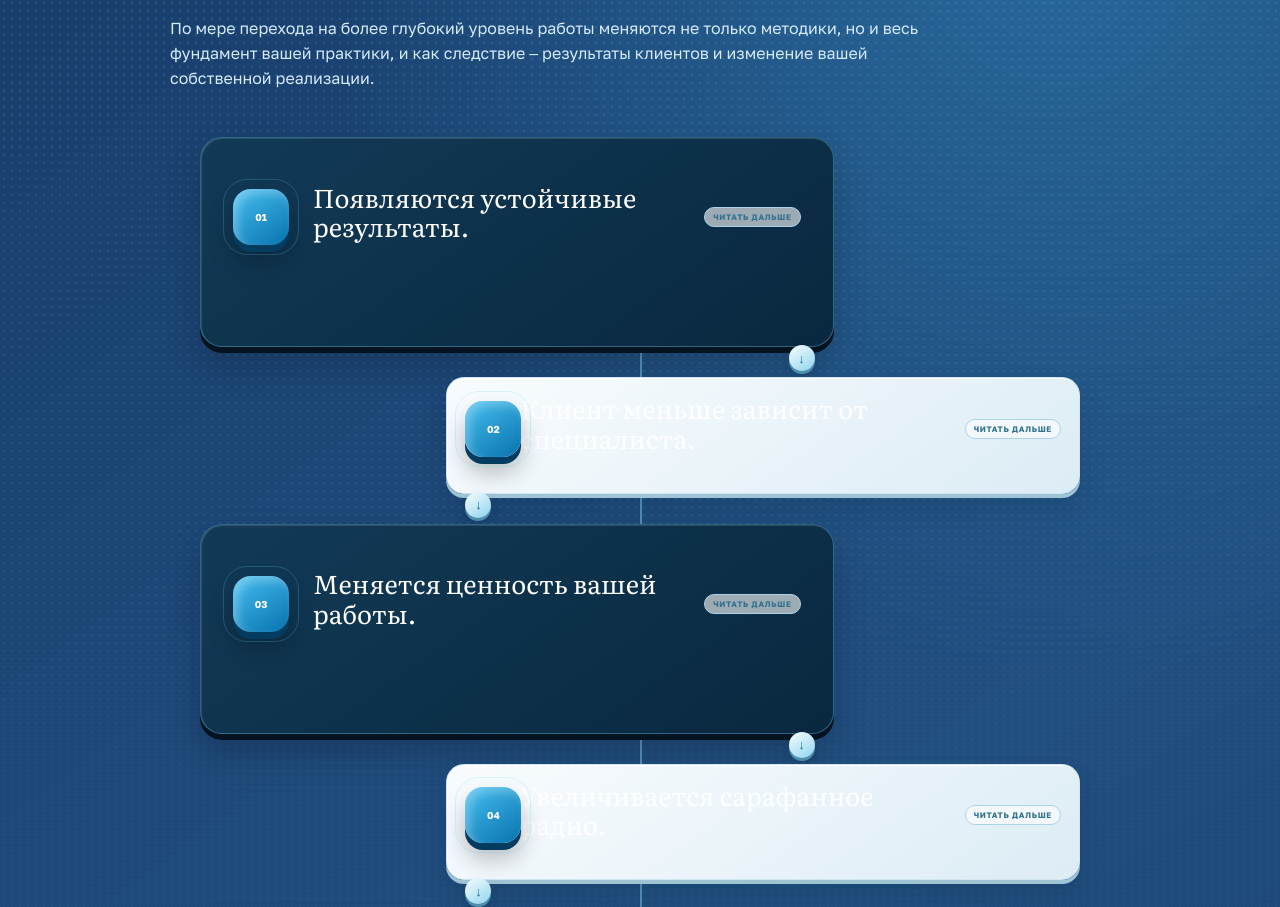
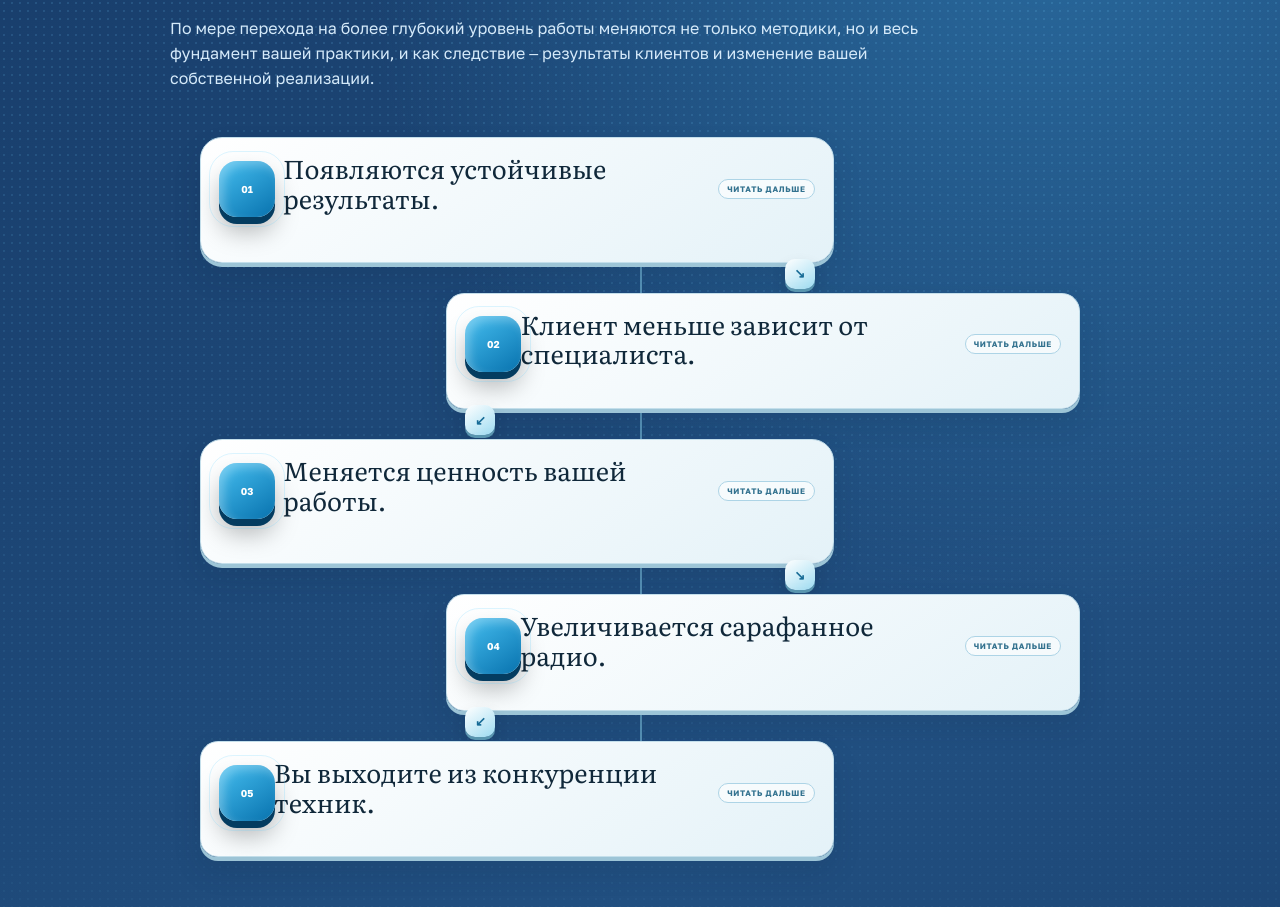
Before and after one commit to ronkin32222/altei-coach-quiz, a website: page index.html in a window 1280 px wide. Shown: the part 2799-3706 px from the top of the page. Drawn offline with Linux system fonts and the light colour scheme.

Commit message:
Fix benefit contrast and level map breakpoint

```diff
--- a/index.html
+++ b/index.html
@@ -232,7 +232,12 @@ body{background:#edf6fb}.screen{padding-top:104px;padding-bottom:104px}.hero-sta
 .benefits-summary .cta{width:auto!important;min-width:0!important;max-width:430px!important;min-height:54px!important;padding:7px 7px 7px 20px!important;border-radius:15px!important;gap:18px!important;font-size:14px!important;box-shadow:0 5px 0 #044d7b,0 11px 22px #0b6fae2d!important}
 .benefits-summary .cta .tg-mark{width:40px!important;height:40px!important;flex-basis:40px!important;border-radius:11px!important}
 .benefits-summary .cta .tg-mark svg{width:21px!important;height:21px!important}
-@media(max-width:760px){.benefits-summary .cta{width:100%!important;max-width:100%!important;min-height:50px!important;padding-left:15px!important;font-size:12px!important;gap:10px!important}.benefits-summary .cta .tg-mark{width:36px!important;height:36px!important;flex-basis:36px!important}}</style>
+@media(max-width:760px){.benefits-summary .cta{width:100%!important;max-width:100%!important;min-height:50px!important;padding-left:15px!important;font-size:12px!important;gap:10px!important}.benefits-summary .cta .tg-mark{width:36px!important;height:36px!important;flex-basis:36px!important}}/* Definitive readable benefit path: override legacy card colors */
+.benefits-grid article.benefit-step,.benefits-grid article.benefit-step:nth-child(1),.benefits-grid article.benefit-step:nth-child(2),.benefits-grid article.benefit-step:nth-child(3),.benefits-grid article.benefit-step:nth-child(4),.benefits-grid article.benefit-step:nth-child(5),.benefits-grid article.benefit-step.open{width:72%!important;max-width:640px!important;min-height:82px!important;margin:0!important;padding:16px 18px!important;grid-template-columns:42px minmax(0,1fr)!important;background:linear-gradient(145deg,#ffffff,#e4f2f8)!important;color:#10283a!important;border:1px solid #c4dfeb!important;box-shadow:0 4px 0 #9dc5d7,0 14px 28px #102b3c20!important;translate:0!important}
+.benefits-grid article.benefit-step:nth-child(odd){align-self:flex-start!important}.benefits-grid article.benefit-step:nth-child(even){align-self:flex-end!important}.benefits-grid article.benefit-step .benefit-toggle,.benefits-grid article.benefit-step .benefit-toggle strong,.benefits-grid article.benefit-step.open .benefit-toggle strong{color:#10283a!important;text-shadow:none!important}.benefits-grid article.benefit-step .benefit-detail p,.benefits-grid article.benefit-step.open .benefit-detail p{color:#496b7f!important;padding-right:0!important}.benefits-grid article.benefit-step:not(:last-child):after{bottom:-27px!important;width:30px!important;height:30px!important;border-radius:10px!important;background:linear-gradient(145deg,#ffffff,#9edcf2)!important;color:#176b96!important;box-shadow:0 3px 0 #5b98b2,0 8px 15px #10283a28!important}.benefits-grid article.benefit-step:nth-child(odd):not(:last-child):after{content:"↘"!important;right:18px!important;left:auto!important}.benefits-grid article.benefit-step:nth-child(even):not(:last-child):after{content:"↙"!important;left:18px!important;right:auto!important}
+/* Stack the level map before its two-column layout becomes cramped */
+@media(max-width:1100px){.sphere-layout{grid-template-columns:1fr!important;gap:32px!important;min-height:0!important;padding-left:0!important}.sphere-shell{width:min(500px,calc(100vw - 72px))!important;margin:0 auto!important}.sphere-copy{width:min(680px,100%)!important;margin:0 auto!important}.level-story-card,.level-story-card:not(.active),.level-story-card.active{max-width:100%!important}.levels-cta-simple{margin-top:26px!important}}
+@media(max-width:760px){.benefits-grid article.benefit-step,.benefits-grid article.benefit-step:nth-child(1),.benefits-grid article.benefit-step:nth-child(2),.benefits-grid article.benefit-step:nth-child(3),.benefits-grid article.benefit-step:nth-child(4),.benefits-grid article.benefit-step:nth-child(5),.benefits-grid article.benefit-step.open{width:calc(100% - 18px)!important;max-width:none!important;padding:14px!important;grid-template-columns:36px minmax(0,1fr)!important}.benefits-grid article.benefit-step:nth-child(odd),.benefits-grid article.benefit-step:nth-child(even){align-self:flex-end!important}.benefits-grid article.benefit-step:nth-child(odd):not(:last-child):after,.benefits-grid article.benefit-step:nth-child(even):not(:last-child):after{content:"↓"!important;left:-5px!important;right:auto!important}.sphere-shell{width:min(342px,calc(100vw - 48px))!important}}</style>
 </head>
 <body>
 <a class="skip" href="#content">Перейти к содержанию</a>
```
